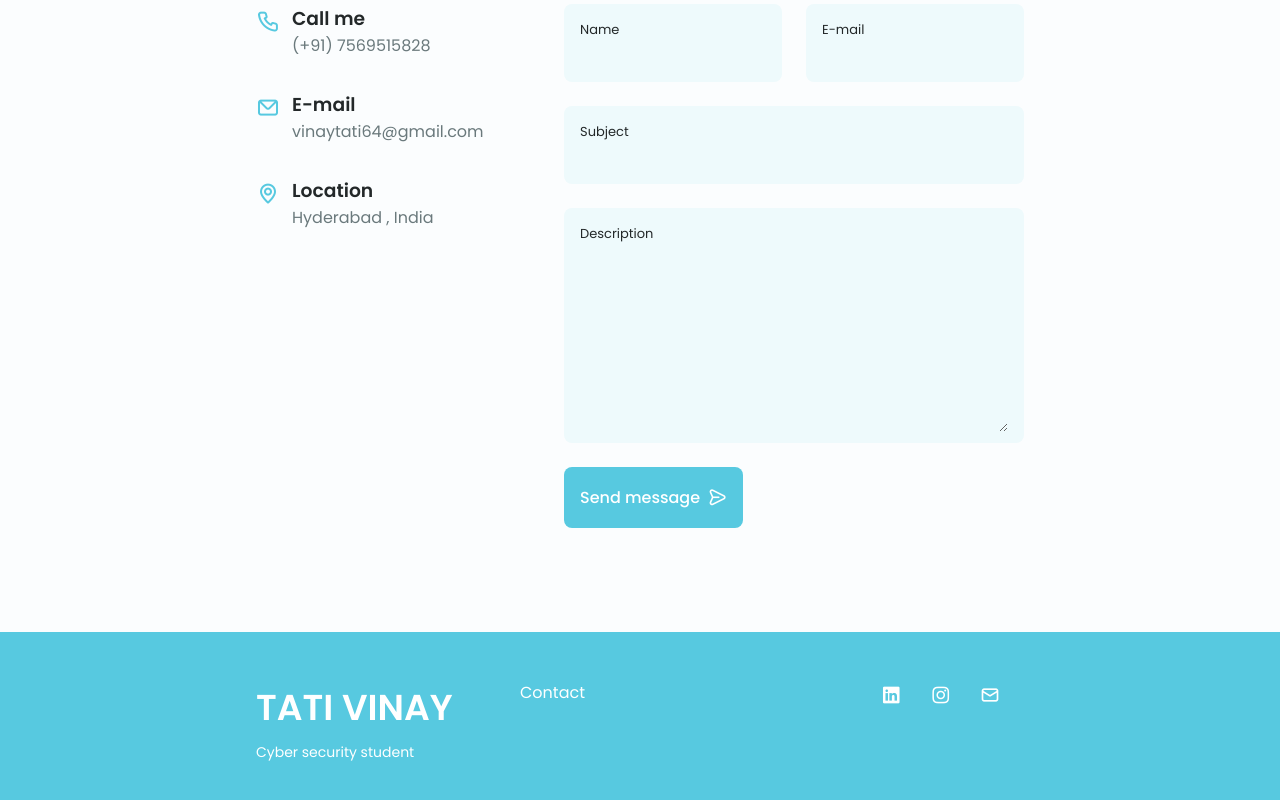
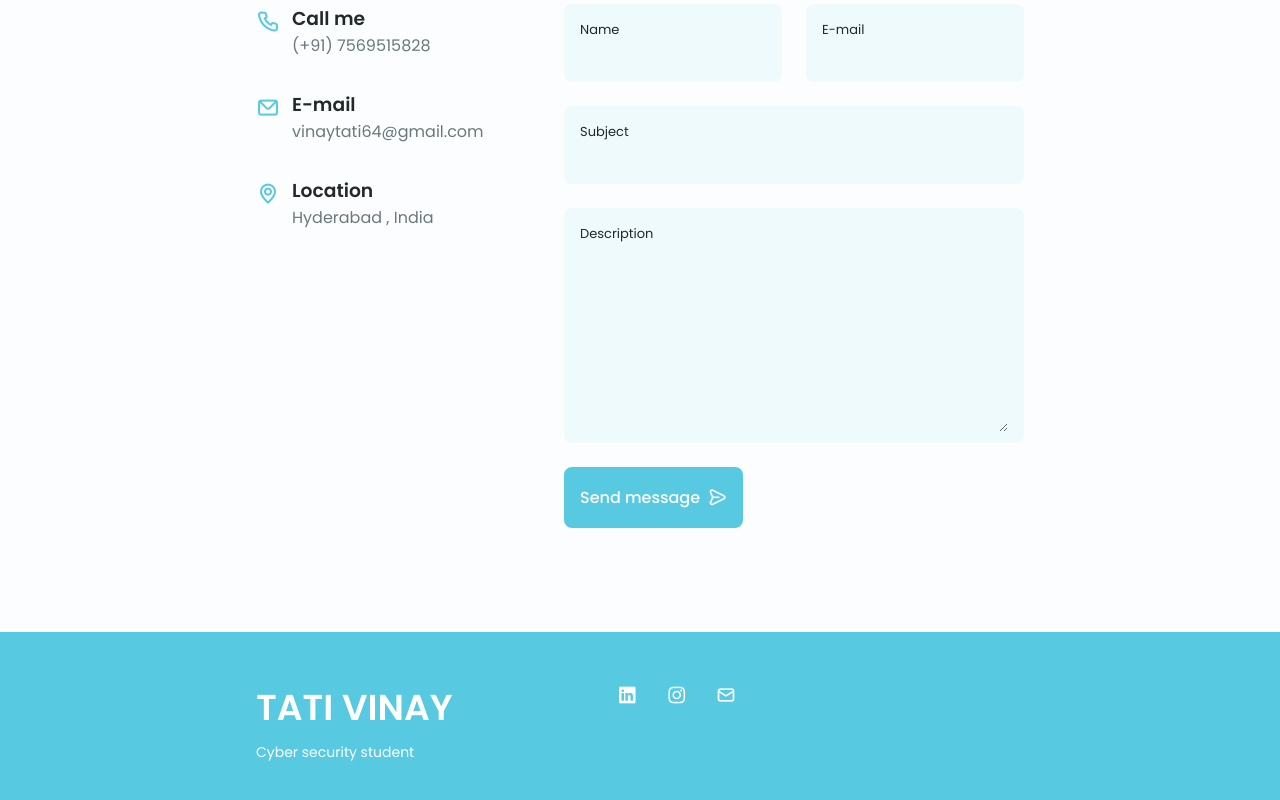
Before and after one commit to manmohan5072/MY-portfolio, a plain HTML site: page index.html in a window 1280 px wide. Shown: the part 3963-4763 px from the top of the page. Drawn offline with nearby package versions, Linux system fonts and the light colour scheme.

Commit message:
Update index.html

```diff
--- a/index.html
+++ b/index.html
@@ -523,12 +523,7 @@ I am always excited to learn new skills and take on challenging projects that pu
                     <span class="footer__subtitle">Cyber security student </span>
                 </div>
 
-                <ul class="footer__links">
-                    </li>
-                    <li>
-                        <a href="#contact" class="footer__link">Contact</a>
-                    </li>
-                </ul>
+
 
                 <div class="footer__socials">
                     <a href="https://www.linkedin.com/in/vinay-tati-729778271?utm_source=share&utm_campaign=share_via&utm_content=profile&utm_medium=android_app" target="_blank" class="footer__social">
```
